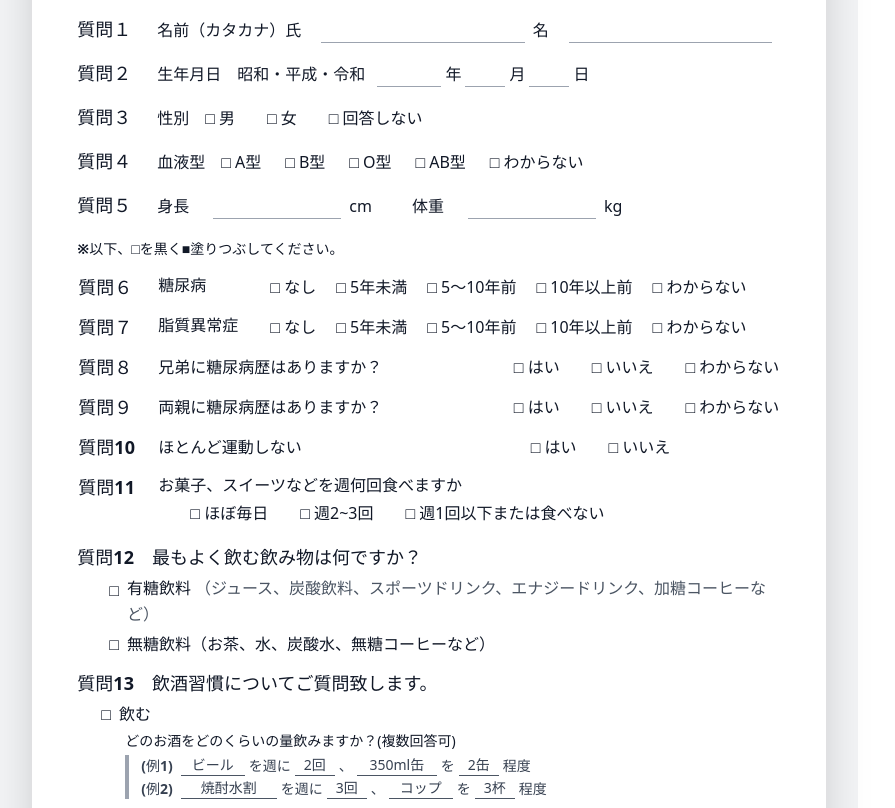
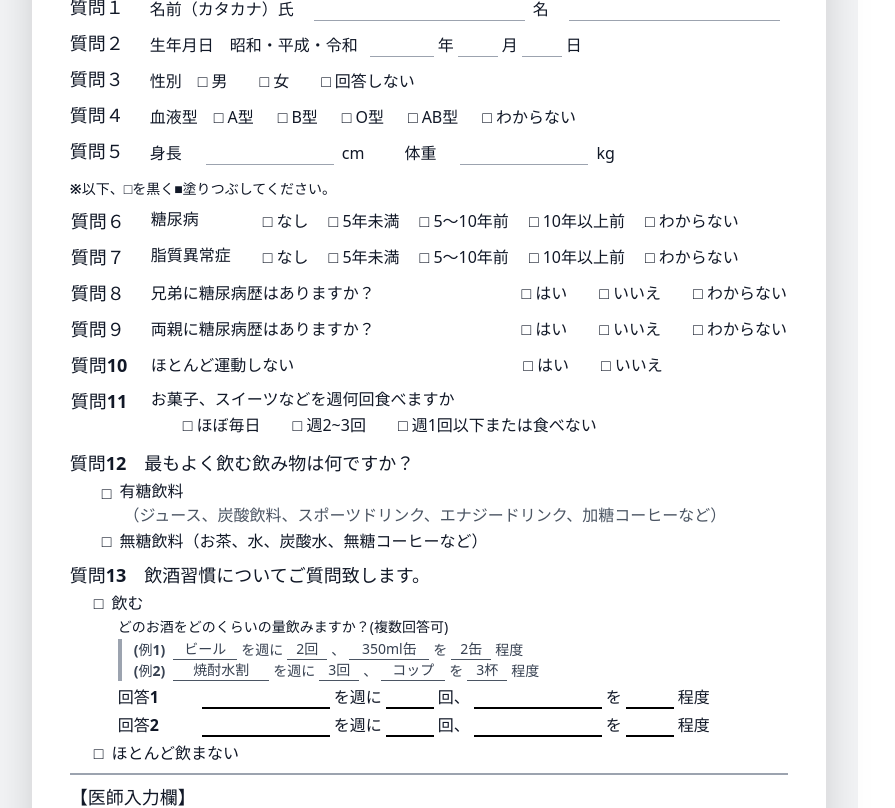
Before and after one commit to hashimoto-hiroyuki/touka-survey, a React (Vite) app: page / in a window 1280 px wide. Shown: the part 440-1248 px from the top of the page, without its empty margins (0-895 px from the left). Built offline with nearby package versions, Linux system fonts and the light colour scheme.

Commit message:
Update SurveyEditor.jsx

```diff
--- a/src/SurveyEditor.jsx
+++ b/src/SurveyEditor.jsx
@@ -615,10 +615,10 @@ const SurveyEditor = () => {
 
       {/* === プレビュー・印刷エリア === */}
       <div className="flex justify-center p-4 md:p-8 print:p-0">
-        <div ref={printRef} className="print-area bg-white w-[210mm] min-h-[297mm] shadow-2xl p-[12mm] relative text-base leading-relaxed box-border mx-auto">
+        <div ref={printRef} className="print-area bg-white w-[210mm] min-h-[297mm] shadow-2xl p-[10mm] relative text-base leading-normal box-border mx-auto">
 
           {/* ヘッダー */}
-          <div className="grid grid-cols-[1fr_auto_1fr] items-end mb-3 border-b-0 pb-0 w-full">
+          <div className="grid grid-cols-[1fr_auto_1fr] items-end mb-2 border-b-0 pb-0 w-full">
             <div></div>
             <div className="text-center px-2">
               <h1 className="text-3xl font-bold inline-block border-b-2 border-black pb-1 whitespace-nowrap">
@@ -626,7 +626,7 @@ const SurveyEditor = () => {
               </h1>
             </div>
             <div className="flex flex-col items-end text-base">
-              <div className="w-full flex justify-end items-end mb-2">
+              <div className="w-full flex justify-end items-end mb-1">
                 <span className="mr-2 whitespace-nowrap text-sm shrink-0 font-bold">医療機関名</span>
                 <span className="text-lg border-b border-gray-500 text-center px-2 font-bold break-keep min-w-[140px]">
                   {clinicName || '（未選択）'}
@@ -643,11 +643,11 @@ const SurveyEditor = () => {
             </div>
           </div>
 
-          <p className="text-sm mb-3 font-medium">※はっきりと読みやすい文字でお書きくださいますようお願いします。</p>
+          <p className="text-sm mb-2 font-medium">※はっきりと読みやすい文字でお書きくださいますようお願いします。</p>
 
           {/* 基本情報入力欄 */}
-          <div className="mb-4 space-y-2">
-            <div className="flex items-end py-1">
+          <div className="mb-3 space-y-1">
+            <div className="flex items-end py-0.5">
               <span className="w-20 font-bold text-lg">質問１</span>
               <span className="mr-3">名前（カタカナ）氏</span>
               <div className="flex-1 border-b border-gray-400 mx-2 min-h-[1.5em]"></div>
@@ -655,7 +655,7 @@ const SurveyEditor = () => {
               <div className="flex-1 border-b border-gray-400 mx-2 min-h-[1.5em]"></div>
             </div>
 
-            <div className="flex items-end py-1">
+            <div className="flex items-end py-0.5">
               <span className="w-20 font-bold text-lg">質問２</span>
               <span className="mr-4">生年月日</span>
               <span className="mr-2">昭和・平成・令和</span>
@@ -667,7 +667,7 @@ const SurveyEditor = () => {
               <span>日</span>
             </div>
 
-            <div className="flex items-end py-1">
+            <div className="flex items-end py-0.5">
               <span className="w-20 font-bold text-lg">質問３</span>
               <span className="mr-4">性別</span>
               <div className="flex gap-8">
@@ -677,7 +677,7 @@ const SurveyEditor = () => {
               </div>
             </div>
 
-            <div className="flex items-end py-1">
+            <div className="flex items-end py-0.5">
               <span className="w-20 font-bold text-lg">質問４</span>
               <span className="mr-4">血液型</span>
               <div className="flex gap-6">
@@ -689,7 +689,7 @@ const SurveyEditor = () => {
               </div>
             </div>
 
-            <div className="flex items-end py-1">
+            <div className="flex items-end py-0.5">
               <span className="w-20 font-bold text-lg">質問５</span>
               <span className="mr-4">身長</span>
               <span className="w-32 border-b border-gray-400 mx-2"></span>
@@ -700,15 +700,15 @@ const SurveyEditor = () => {
             </div>
           </div>
 
-          <p className="text-sm font-bold mb-2">※以下、□を黒く■塗りつぶしてください。</p>
+          <p className="text-sm font-bold mb-1">※以下、□を黒く■塗りつぶしてください。</p>
 
           {/* 中盤の質問テーブル */}
-          <table className="w-full text-base mb-3 border-collapse">
+          <table className="w-full text-base mb-2 border-collapse">
             <tbody>
               <tr>
-                <td className="py-1.5 w-20 align-top font-bold text-lg">質問６</td>
-                <td className="py-1.5 w-28 align-top font-medium">糖尿病</td>
-                <td className="py-1.5">
+                <td className="py-1 w-20 align-top font-bold text-lg">質問６</td>
+                <td className="py-1 w-28 align-top font-medium">糖尿病</td>
+                <td className="py-1">
                   <div className="flex flex-wrap gap-x-5 gap-y-1">
                     <span>□ なし</span>
                     <span>□ 5年未満</span>
@@ -719,9 +719,9 @@ const SurveyEditor = () => {
                 </td>
               </tr>
               <tr>
-                <td className="py-1.5 align-top font-bold text-lg">質問７</td>
-                <td className="py-1.5 align-top font-medium">脂質異常症</td>
-                <td className="py-1.5">
+                <td className="py-1 align-top font-bold text-lg">質問７</td>
+                <td className="py-1 align-top font-medium">脂質異常症</td>
+                <td className="py-1">
                   <div className="flex flex-wrap gap-x-5 gap-y-1">
                     <span>□ なし</span>
                     <span>□ 5年未満</span>
@@ -732,8 +732,8 @@ const SurveyEditor = () => {
                 </td>
               </tr>
               <tr>
-                <td className="py-1.5 align-top font-bold text-lg">質問８</td>
-                <td className="py-1.5" colSpan="2">
+                <td className="py-1 align-top font-bold text-lg">質問８</td>
+                <td className="py-1" colSpan="2">
                   <div className="flex justify-between w-full max-w-2xl">
                     <span className="font-medium">兄弟に糖尿病歴はありますか？</span>
                     <div className="flex gap-8">
@@ -745,8 +745,8 @@ const SurveyEditor = () => {
                 </td>
               </tr>
               <tr>
-                <td className="py-1.5 align-top font-bold text-lg">質問９</td>
-                <td className="py-1.5" colSpan="2">
+                <td className="py-1 align-top font-bold text-lg">質問９</td>
+                <td className="py-1" colSpan="2">
                   <div className="flex justify-between w-full max-w-2xl">
                     <span className="font-medium">両親に糖尿病歴はありますか？</span>
                     <div className="flex gap-8">
@@ -758,8 +758,8 @@ const SurveyEditor = () => {
                 </td>
               </tr>
               <tr>
-                <td className="py-1.5 align-top font-bold text-lg">質問10</td>
-                <td className="py-1.5" colSpan="2">
+                <td className="py-1 align-top font-bold text-lg">質問10</td>
+                <td className="py-1" colSpan="2">
                   <div className="flex justify-between w-full max-w-lg">
                     <span className="font-medium">ほとんど運動しない</span>
                     <div className="flex gap-8">
@@ -770,9 +770,9 @@ const SurveyEditor = () => {
                 </td>
               </tr>
               <tr>
-                <td className="py-1.5 align-top font-bold text-lg">質問11</td>
-                <td className="py-1.5" colSpan="2">
-                  <div className="mb-1 font-medium">お菓子、スイーツなどを週何回食べますか</div>
+                <td className="py-1 align-top font-bold text-lg">質問11</td>
+                <td className="py-1" colSpan="2">
+                  <div className="mb-0.5 font-medium">お菓子、スイーツなどを週何回食べますか</div>
                   <div className="flex gap-8 ml-8">
                     <span>□ ほぼ毎日</span>
                     <span>□ 週2~3回</span>
@@ -784,9 +784,9 @@ const SurveyEditor = () => {
           </table>
 
           {/* 飲み物 */}
-          <div className="mb-3">
-            <p className="font-bold text-lg mb-1">質問12　最もよく飲む飲み物は何ですか？</p>
-            <div className="ml-8 space-y-1">
+          <div className="mb-2">
+            <p className="font-bold text-lg mb-0.5">質問12　最もよく飲む飲み物は何ですか？</p>
+            <div className="ml-8 space-y-0.5">
               <div className="flex items-start">
                 <span className="mr-2 mt-0.5">□</span>
                 <div>
@@ -802,20 +802,20 @@ const SurveyEditor = () => {
           </div>
 
           {/* アルコール */}
-          <div className="mb-3">
-            <p className="font-bold text-lg mb-1">質問13　飲酒習慣についてご質問致します。</p>
+          <div className="mb-2">
+            <p className="font-bold text-lg mb-0.5">質問13　飲酒習慣についてご質問致します。</p>
 
             <div className="ml-6">
-              <div className="flex items-center mb-1 font-bold">
+              <div className="flex items-center mb-0.5 font-bold">
                 <span className="mr-2">□</span>
                 <span>飲む</span>
               </div>
 
               <div className="ml-6">
-                <p className="mb-1 font-medium text-sm">どのお酒をどのくらいの量飲みますか？(複数回答可)</p>
+                <p className="mb-0.5 font-medium text-sm">どのお酒をどのくらいの量飲みますか？(複数回答可)</p>
 
-                <div className="text-gray-700 mb-2 pl-3 border-l-4 border-gray-400 text-sm">
-                  <div className="flex items-end mb-0.5">
+                <div className="text-gray-700 mb-1 pl-3 border-l-4 border-gray-400 text-sm">
+                  <div className="flex items-end">
                     <span className="font-bold mr-1">(例1)</span>
                     <span className="border-b border-gray-600 w-16 text-center mx-1">ビール</span>
                     <span>を週に</span>
@@ -839,7 +839,7 @@ const SurveyEditor = () => {
                   </div>
                 </div>
 
-                <div className="space-y-2 mt-2">
+                <div className="space-y-1 mt-1">
                   <div className="flex items-end">
                     <span className="font-bold w-20">回答1</span>
                     <span className="border-b-2 border-black w-32 mx-1"></span>
@@ -865,19 +865,19 @@ const SurveyEditor = () => {
                 </div>
               </div>
 
-              <div className="flex items-center mt-2 font-bold">
+              <div className="flex items-center mt-1 font-bold">
                 <span className="mr-2">□</span>
                 <span>ほとんど飲まない</span>
               </div>
             </div>
           </div>
 
-          <hr className="border-t-2 border-gray-400 my-3" />
+          <hr className="border-t-2 border-gray-400 my-2" />
 
           {/* 医師入力欄 */}
           <div className="relative">
-            <p className="font-bold text-lg mb-2">【医師入力欄】</p>
-            <div className="flex items-end mb-2">
+            <p className="font-bold text-lg mb-1">【医師入力欄】</p>
+            <div className="flex items-end mb-1">
               <span className="w-20 font-bold">質問14</span>
               <span>歯の抜去位置を記入してください。</span>
               <div className="ml-4 flex gap-2">
@@ -905,7 +905,7 @@ const SurveyEditor = () => {
             )}
           </div>
 
-          <div className="text-center mt-6 text-base font-medium">
+          <div className="text-center mt-4 text-base font-medium">
             ご協力ありがとうございました。
           </div>
 
```
